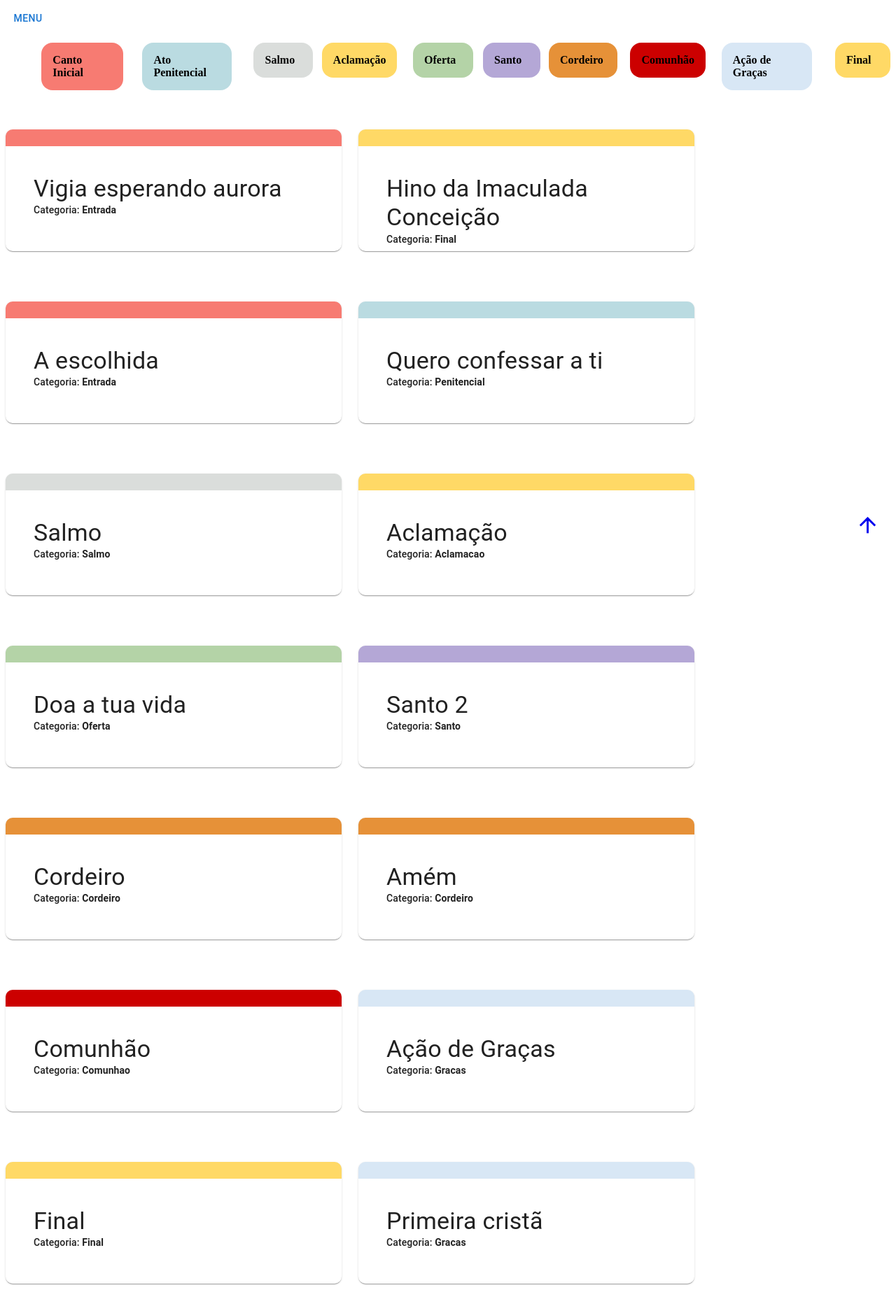
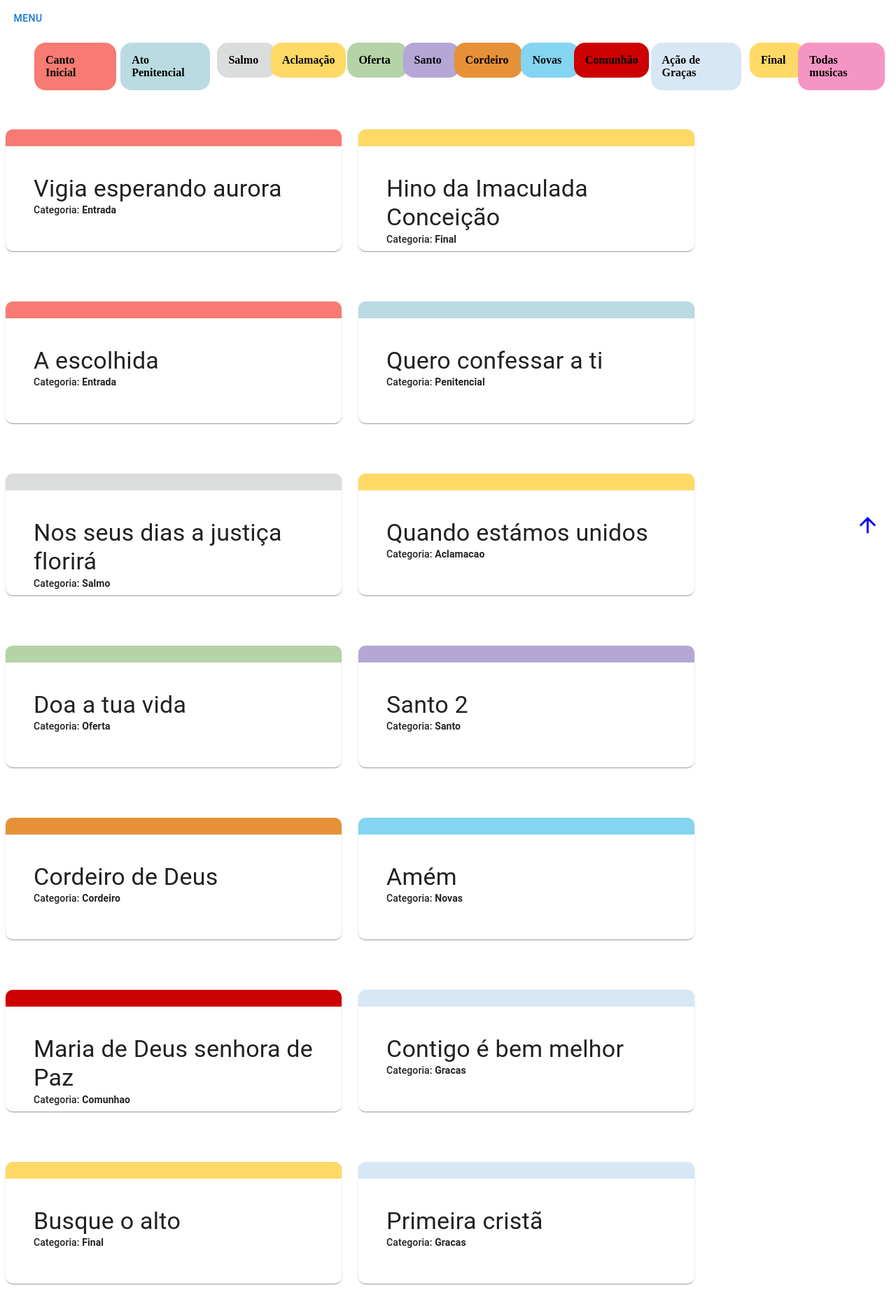
Before and after one commit to rafadealmeida/repertorio, a React (Create React App) app: page /missa in a window 1280 px wide. Shown: the whole page at 70% size. Built offline with nearby package versions, Linux system fonts and the light colour scheme.

Commit message:
Adicionando a possibilidade de ver todas as músicas pela lista de categorias

```diff
--- a/src/_mocks/categorias.js
+++ b/src/_mocks/categorias.js
@@ -24,11 +24,11 @@ export const categorias = [
     nome: `Paz`,
     subcategoria: ['animada'],
   },
-  {
-    id: `Novas`,
-    nome: `Novas`,
-    subcategoria: ['meditativa', 'animada'],
-  },
+  // {
+  //   id: `Novas`,
+  //   nome: `Novas`,
+  //   subcategoria: ['meditativa', 'animada'],
+  // },
   {
     id: `Decolagem`,
     nome: `Decolagem`,
@@ -65,6 +65,10 @@ export const categoriaMissa = [
     nome: `Cordeiro`,
   },
   {
+    id: `Novas`,
+    nome: `Novas`,
+  },
+  {
     id: `Comunhao`,
     nome: `Comunhão`,
   },
@@ -76,4 +80,8 @@ export const categoriaMissa = [
     id: `Final`,
     nome: `Final`,
   },
+  {
+    id: `Todas`,
+    nome: `Todas musicas`,
+  },
 ];
--- a/src/_mocks/colors.js
+++ b/src/_mocks/colors.js
@@ -25,7 +25,7 @@ const color = [
   },
   {
     categoria: 'Novas',
-    color: '#B4A7D6',
+    color: '#83D5F1',
   },
   {
     categoria: 'Entrada',
@@ -67,6 +67,10 @@ const color = [
     categoria: 'Final',
     color: '#FFD966',
   },
+  {
+    categoria: 'Todas',
+    color: '#f595c3',
+  },
 ];
 
 export default color;
--- a/src/_mocks/repertorioMissa.js
+++ b/src/_mocks/repertorioMissa.js
@@ -170,7 +170,7 @@ const repertorioMissa = [
     `,
   },
   {
-    titulo: 'Salmo',
+    titulo: 'Nos seus dias a justiça florirá',
     id: sumId(),
     categoria: 'Salmo',
     cifra: `
@@ -183,7 +183,7 @@ const repertorioMissa = [
     `,
   },
   {
-    titulo: 'Aclamação',
+    titulo: 'Quando estámos unidos',
     id: sumId(),
     categoria: 'Aclamacao',
     cifra: `
@@ -300,7 +300,7 @@ const repertorioMissa = [
     `,
   },
   {
-    titulo: 'Cordeiro',
+    titulo: 'Cordeiro de Deus',
     id: sumId(),
     categoria: 'Cordeiro',
     cifra: `
@@ -323,7 +323,7 @@ const repertorioMissa = [
   {
     titulo: 'Amém',
     id: sumId(),
-    categoria: 'Cordeiro',
+    categoria: 'Novas',
     cifra: `
     Tom: F
 
@@ -338,7 +338,7 @@ const repertorioMissa = [
     `,
   },
   {
-    titulo: 'Comunhão',
+    titulo: 'Maria de Deus senhora de Paz ',
     id: sumId(),
     categoria: 'Comunhao',
     cifra: `
@@ -373,7 +373,7 @@ const repertorioMissa = [
     `,
   },
   {
-    titulo: 'Ação de Graças',
+    titulo: 'Contigo é bem melhor',
     id: sumId(),
     categoria: 'Gracas',
     cifra: `
@@ -410,7 +410,7 @@ const repertorioMissa = [
     `,
   },
   {
-    titulo: 'Final',
+    titulo: 'Busque o alto',
     id: sumId(),
     categoria: 'Final',
     cifra: `
--- a/src/assets/css/cards.css
+++ b/src/assets/css/cards.css
@@ -22,5 +22,5 @@
   border-color: #BADBE1
 }
 .cartao-post--Novas {
-  border-color: #B4A7D6
+  border-color: #83D5F1
 }
--- a/src/assets/css/categorias.css
+++ b/src/assets/css/categorias.css
@@ -42,7 +42,7 @@
 }
 
 .lista-categorias__categoria--Novas {
-  background-color: #B4A7D6;
+  background-color: #83D5F1;
 }
 .lista-categorias__categoria--Entrada {
   background-color: #F77B72;
@@ -74,6 +74,9 @@
 .lista-categorias__categoria--Final {
   background-color: #FFD966;
 }
+.lista-categorias__categoria--Todas {
+  background-color: #f595c3;
+}
 
 @media  screen and (max-width: 768px) {
   .lista-categorias{
--- a/src/components/ListaCategorias.jsx
+++ b/src/components/ListaCategorias.jsx
@@ -6,13 +6,25 @@ import '../assets/css/categorias.css';
 function ListaCategorias({ categorias = [] }) {
   return (
     <ul className="lista-categorias container flex">
-      {categorias.map((categoria) => (
-        <Link key={categoria.id} to={`/categoria/${categoria.id}`} className="link">
-          <li className={`lista-categorias__categoria lista-categorias__categoria--${categoria.id}`}>
-            {categoria.nome}
-          </li>
-        </Link>
-      ))}
+      {categorias.map((categoria) => {
+        // eslint-disable-next-line eqeqeq, prettier/prettier
+        if (categoria.id === 'Todas') {
+          return (
+            <Link key={categoria.id} to="/missa" className="link">
+              <li className={`lista-categorias__categoria lista-categorias__categoria--${categoria.id}`}>
+                {categoria.nome}
+              </li>
+            </Link>
+          );
+        }
+        return (
+          <Link key={categoria.id} to={`/categoria/${categoria.id}`} className="link">
+            <li className={`lista-categorias__categoria lista-categorias__categoria--${categoria.id}`}>
+              {categoria.nome}
+            </li>
+          </Link>
+        );
+      })}
     </ul>
   );
 }
```
